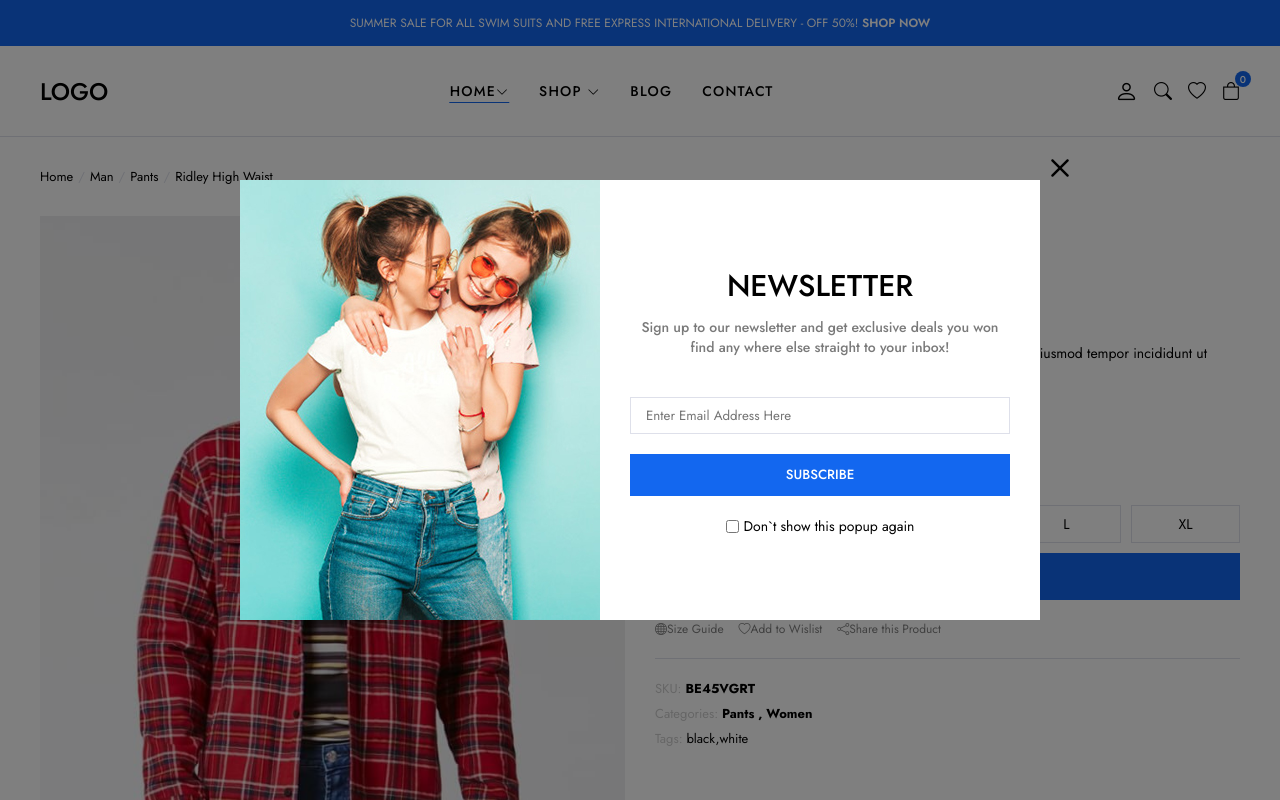
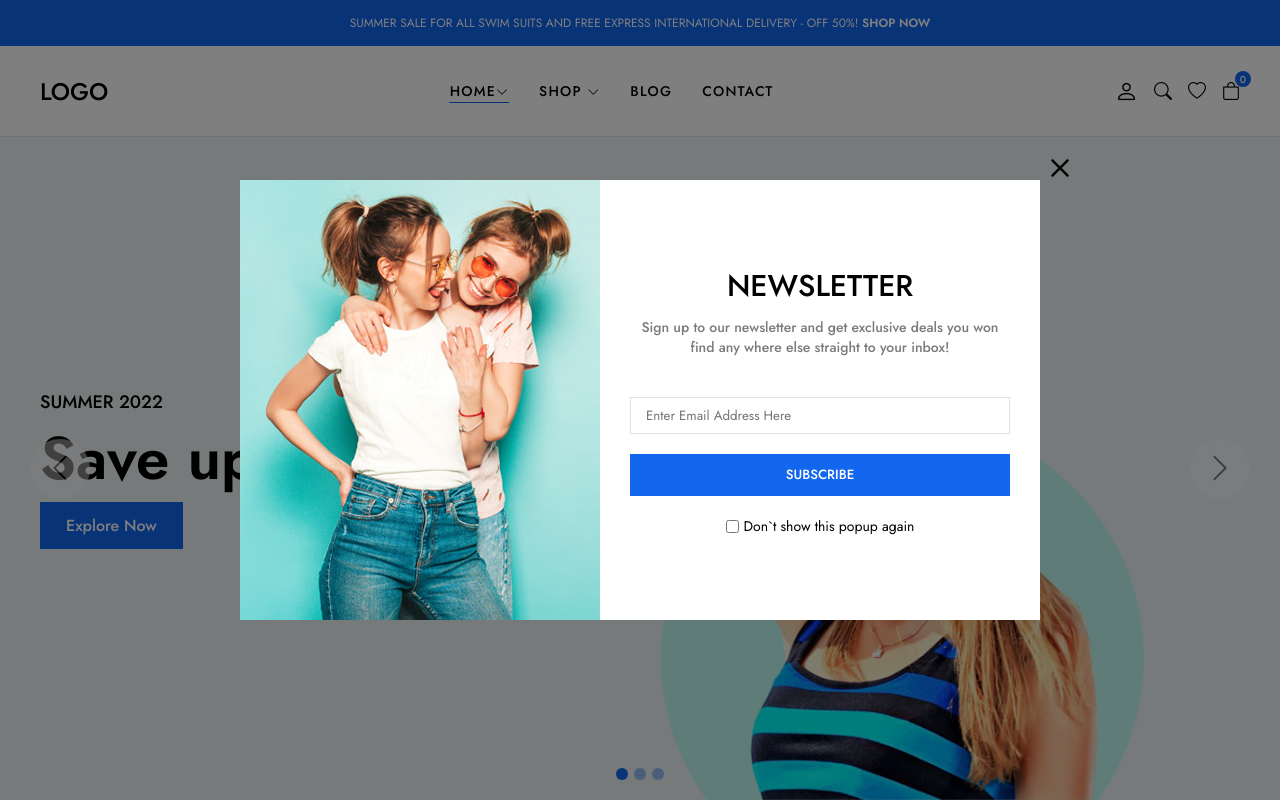
Before and after one commit to AydanKara/Projects, a React (Vite) app in the folder MERN-Stack-E-commerce/frontend/: page / in a window 1280 px wide. Shown: the top 800 px of the page. Built offline with nearby package versions, Linux system fonts and the light colour scheme.

Commit message:
Sliders settings at Sliders Component

```diff
--- a/MERN-Stack-E-commerce/frontend/src/App.jsx
+++ b/MERN-Stack-E-commerce/frontend/src/App.jsx
@@ -1,6 +1,6 @@
-/* import HomePage from "./pages/HomePage"; */
+import HomePage from "./pages/HomePage";
 import "./App.css";
-import ProductDetailsPage from "./pages/ProductDetailsPage";
+/* import ProductDetailsPage from "./pages/ProductDetailsPage"; */
 /* import BlogDetailsPage from "./pages/BlogDetailsPage"; */
 /* import BlogPage from "./pages/BlogPage"; */
 /* import CartPage from "./pages/CartPage"; */
@@ -10,13 +10,13 @@ import ProductDetailsPage from "./pages/ProductDetailsPage";
 function App() {
   return (
     <>
-      {/*  <HomePage /> */}
+      <HomePage />
       {/* <ContactPage /> */}
       {/* <AccountPage /> */}
       {/* <CartPage /> */}
       {/* <BlogPage /> */}
       {/* <BlogDetailsPage /> */}
-      <ProductDetailsPage />
+      {/* <ProductDetailsPage /> */}
     </>
   );
 }
--- a/MERN-Stack-E-commerce/frontend/src/components/Slider/SliderItem.jsx
+++ b/MERN-Stack-E-commerce/frontend/src/components/Slider/SliderItem.jsx
@@ -1,9 +1,10 @@
+import PropTypes from "prop-types";
 
-const SliderItem = () => {
+const SliderItem = ({ imageSrc }) => {
   return (
     <div className="slider-item fade">
       <div className="slider-img">
-        <img src="./img/slider/slider1.jpg" className="img-fluid" alt="" />
+        <img src={imageSrc} className="img-fluid" alt="" />
       </div>
       <div className="container">
         <p className="slider-title">SUMMER 2022</p>
@@ -17,3 +18,7 @@ const SliderItem = () => {
 };
 
 export default SliderItem;
+
+SliderItem.propTypes = {
+  imageSrc: PropTypes.string,
+};
--- a/MERN-Stack-E-commerce/frontend/src/components/Slider/Sliders.jsx
+++ b/MERN-Stack-E-commerce/frontend/src/components/Slider/Sliders.jsx
@@ -1,27 +1,58 @@
+import { useState } from "react";
 import SliderItem from "./SliderItem";
 import "./Sliders.css";
 
 const Sliders = () => {
+  const [currentSlide, setCurrentSlide] = useState(0);
+
+  const nextSlide = () => {
+    setCurrentSlide((prevSlide) => (prevSlide + 1) % 3);
+  };
+
+  const prevSlide = () => {
+    setCurrentSlide((prevSlide) => (prevSlide - 1 + 3) % 3);
+  };
+
   return (
     <section className="slider">
       <div className="slider-elements">
-        <SliderItem />
+        {currentSlide === 0 && (
+          <SliderItem imageSrc="./img/slider/slider1.jpg" />
+        )}
+        {currentSlide === 1 && (
+          <SliderItem imageSrc="./img/slider/slider2.jpg" />
+        )}
+        {currentSlide === 2 && (
+          <SliderItem imageSrc="./img/slider/slider3.jpg" />
+        )}
+
         <div className="slider-buttons">
-          <button>
+          <button onClick={prevSlide}>
             <i className="bi bi-chevron-left" />
           </button>
-          <button>
+          <button onClick={nextSlide}>
             <i className="bi bi-chevron-right" />
           </button>
         </div>
         <div className="slider-dots">
-          <button className="slider-dot active">
+          <button
+            className={`slider-dot ${currentSlide === 0 ? "active" : ""}`}
+            onClick={() => setCurrentSlide(0)}
+          >
             <span />
           </button>
-          <button className="slider-dot">
+          <button
+            className={`slider-dot ${currentSlide === 1 ? "active" : ""}`}
+            onClick={() => setCurrentSlide(1)}
+
+          >
             <span />
           </button>
-          <button className="slider-dot">
+          <button
+            className={`slider-dot ${currentSlide === 2 ? "active" : ""}`}
+            onClick={() => setCurrentSlide(2)}
+
+          >
             <span />
           </button>
         </div>
```
